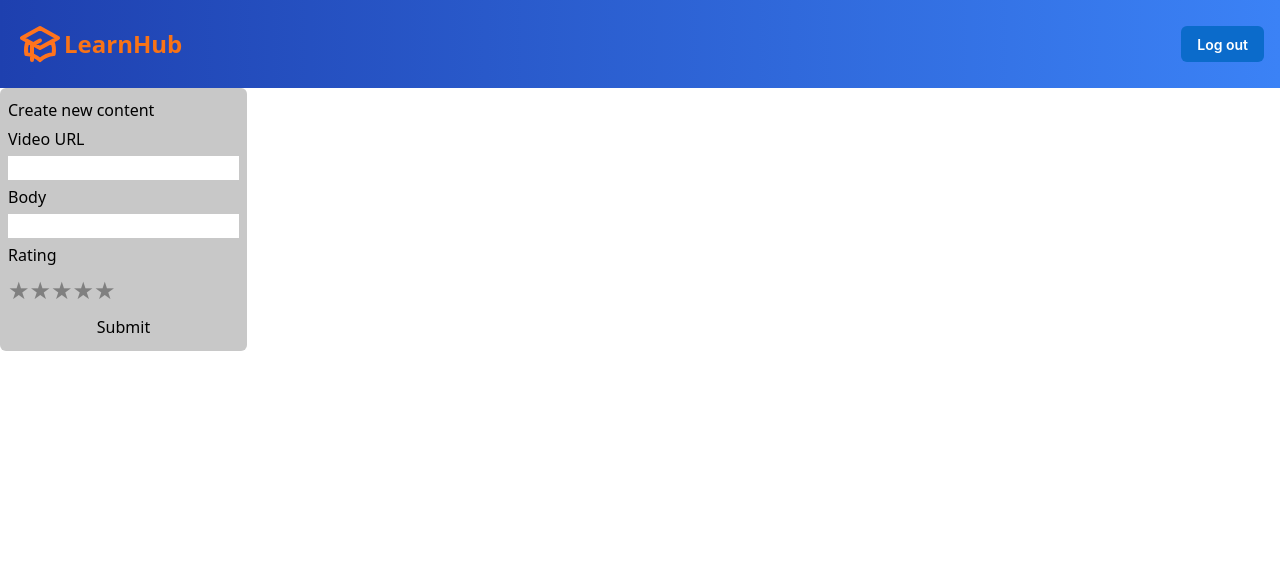
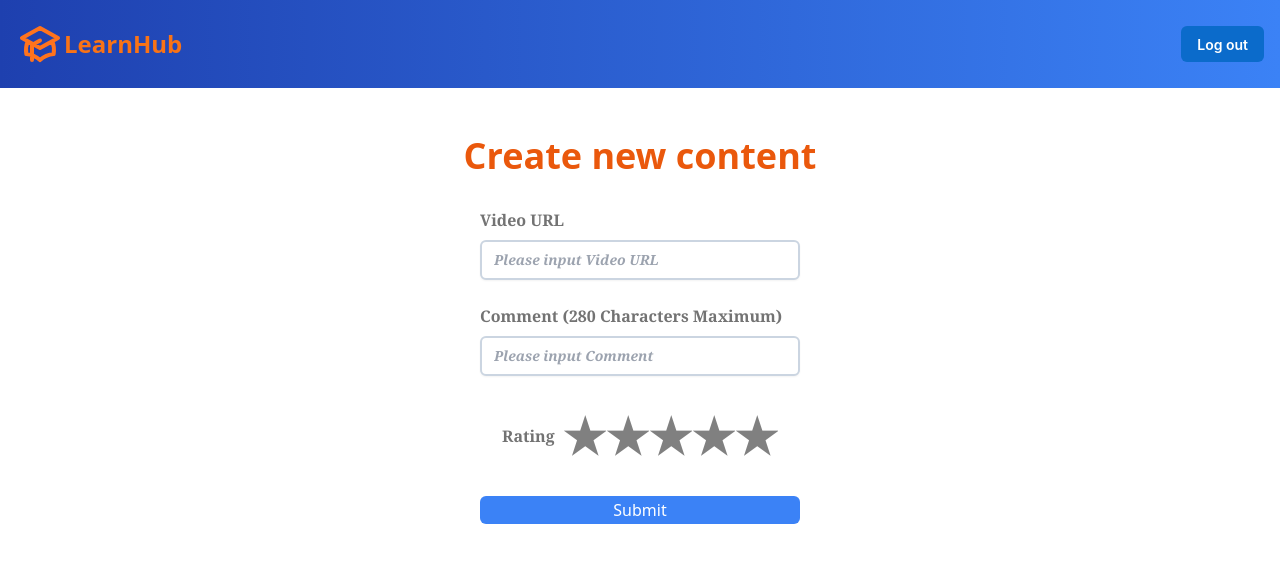
Before and after one commit to SHUSHI1137/LearnHub-Project, a React (Vite) app: page /create in a window 1280 px wide. Shown: the top 562 px of the page. Built offline with nearby package versions, Linux system fonts and the light colour scheme; no server answers; sample sign-in values are in the browser's storage.

Commit message:
update style css

```diff
--- a/package.json
+++ b/package.json
@@ -22,6 +22,9 @@
     "@types/react": "^18.2.15",
     "@types/react-dom": "^18.2.7",
     "axios": "^1.5.1",
+    "moment": "^2.29.4",
+    "react-hot-toast": "^2.4.1",
+    "react-paginate": "^8.2.0",
     "react-player": "^2.13.0",
     "react-router-dom": "^6.16.0",
     "react-stars": "^2.2.5"
--- a/src/components/Content.module.css
+++ /dev/null
@@ -1,11 +0,0 @@
-.content {
-  width: 60%;
-  height: auto;
-  padding: 10px 14px;
-  margin: 10px 0;
-  box-sizing: border-box;
-  box-shadow: 0 0 10px 5px rgb(0 0 0 / 0.1);
-
-  background-color: white;
-  border-radius: 10px;
-}
--- a/src/components/Content.tsx
+++ b/src/components/Content.tsx
@@ -15,13 +15,13 @@ const Content = ({ contents }: IContentsProps) => {
           <div className="flex flex-col italic font-extrabold text-ellipsis">
             <p>{contents.videoTitle}</p>
           </div>
-          <div className="flex flex-col italic gap-0	">
+          <div className="flex flex-col italic gap-3 mt-1 text-sm text-neutral-600">
             <p>{contents.creatorName}</p>
           </div>
-          <div className="flex flex-col h-full font-medium gap-4">
+          <div className="flex flex-col h-full font-medium gap-4 mt-5">
             <h5>{contents.comment}</h5>
           </div>
-          <div className="flex justify-between items-center">
+          <div className="flex justify-between items-center mt-1">
             <p>{contents.postedBy.username}</p>
             <ReactStars count={5} value={contents.rating} size={24} color2={'#ffd700'} edit={false} />
           </div>
--- a/src/components/Navbar.tsx
+++ b/src/components/Navbar.tsx
@@ -7,7 +7,7 @@ const Navbar = () => {
   const { isLoggedIn, logout } = useAuth()
 
   return (
-    <nav className="flex w-full	h-full justify-between bg-gradient-to-r from-blue-800 to-blue-500	items-center py-5 px-4	mx--8">
+    <nav className="flex w-full	h-full justify-between bg-gradient-to-r from-blue-800 to-blue-500	items-center py-5 px-4	">
       <div>
         <Link to="/" className="flex flex-initial	items-center text-2xl ">
           <img src="/src/assets/logo.svg" className="w-12 h-12"></img>
--- a/src/hooks/useContents.tsx
+++ b/src/hooks/useContents.tsx
@@ -1,11 +1,12 @@
 import { useEffect, useState } from 'react'
 import { ContentsDTO, CreatePostDTO } from '../types/dto'
-import axios from 'axios'
+import axios, { AxiosError } from 'axios'
 
 const useContents = () => {
   const [contents, setContents] = useState<ContentsDTO | null>(null)
   const [isLoading, setIsLoading] = useState<boolean>(false)
   const [isSubmitting, setIsSubmitting] = useState<boolean>(false)
+  const [error, setError] = useState(null)
 
   useEffect(() => {
     const fetchData = async () => {
@@ -16,6 +17,7 @@ const useContents = () => {
         console.log(res.data)
         setContents(res.data)
       } catch (err) {
+        if (err instanceof AxiosError) setError(err.response?.data.message)
         console.error(err)
       } finally {
         setIsLoading(false)
@@ -44,13 +46,13 @@ const useContents = () => {
 
       console.log(res.data)
     } catch (err) {
-      throw new Error('Cannot create content')
+      if (err instanceof AxiosError) throw new Error(err.response?.data.message)
     } finally {
       setIsSubmitting(false)
     }
   }
 
-  return { contents, isLoading, isSubmitting, createContent }
+  return { contents, isLoading, isSubmitting, error, createContent }
 }
 
 export default useContents
--- a/src/pages/CreateContent.tsx
+++ b/src/pages/CreateContent.tsx
@@ -1,7 +1,6 @@
 import { useNavigate } from 'react-router-dom'
 import useContents from '../hooks/useContents'
 import { FormEvent, useState } from 'react'
-import classes from '../pages/CreateContent.module.css'
 import ReactStars from 'react-stars'
 
 const CreateContent = () => {
@@ -32,19 +31,48 @@ const CreateContent = () => {
   if (isLoading) return <h1>Loading.....</h1>
 
   return (
-    <div className={classes.container}>
-      <form className={classes.contentForm} onSubmit={handleSubmit}>
-        <h2>Create new content</h2>
-        <label>Video URL</label>
-        <input type="text" value={newVideoUrl} onChange={(e) => setNewVideoUrl(e.target.value)} required />
-        <label>Body</label>
-        <input type="text" value={newComment} onChange={(e) => setNewComment(e.target.value)} required />
-        <label>Rating</label>
-        <ReactStars count={5} onChange={handleRating} value={newRating} size={24} color2={'#ffd700'} half={false} />
-        <button type="submit" disabled={isSubmitting}>
-          {isSubmitting ? 'Submitting...' : 'Submit'}
-        </button>
-      </form>
+    <div className="block box-border">
+      <div className="flex flex-col items-center justify-center box-border m-12">
+        <p className="text-4xl font-extrabold text-orange-600">Create new content</p>
+        <form className="flex flex-col gap-6 m-8" onSubmit={handleSubmit}>
+          <div className="flex flex-col font-serif font-bold text-neutral-500 gap-2 min-w-380">
+            <label>Video URL</label>
+            <input
+              type="url"
+              className="border-2 w-80 rounded-md placeholder:italic placeholder:text-slate-400block bg-white border-slate-300 py-2 pl-3 pr-3 shadow-sm focus:outline-none focus:border-sky-500 focus:ring-sky-500 focus:ring-1 sm:text-sm"
+              placeholder="Please input Video URL"
+              value={newVideoUrl}
+              onChange={(e) => setNewVideoUrl(e.target.value)}
+              required
+            />
+          </div>
+          <div className="flex flex-col font-serif font-bold text-neutral-500 gap-2 min-w-380">
+            <label>Comment (280 Characters Maximum)</label>
+            <input
+              type="text"
+              className="border-2 w-80 rounded-md placeholder:italic placeholder:text-slate-400block bg-white border-slate-300 py-2 pl-3 pr-3 shadow-sm focus:outline-none focus:border-sky-500 focus:ring-sky-500 focus:ring-1 sm:text-sm"
+              placeholder="Please input Comment"
+              maxLength={280}
+              value={newComment}
+              onChange={(e) => setNewComment(e.target.value)}
+              required
+            />
+          </div>
+          <div className="flex flex-row justify-center items-center font-serif font-bold text-neutral-500 gap-2 min-w-380">
+            <label>Rating</label>
+            <ReactStars count={5} onChange={handleRating} value={newRating} size={48} color2={'#ffd700'} half={false} />
+          </div>
+          <div className="flex flex-col gap-2.5 min-w-380 ">
+            <button
+              type="submit"
+              className="border-none bg-blue-500 hover:bf-blue-600 text-white rounded-md"
+              disabled={isSubmitting}
+            >
+              {isSubmitting ? 'Submitting...' : 'Submit'}
+            </button>
+          </div>
+        </form>
+      </div>
     </div>
   )
 }
--- a/src/pages/EditContent.tsx
+++ b/src/pages/EditContent.tsx
@@ -1,7 +1,6 @@
-import { FormEvent, useState } from 'react'
+import { FormEvent, useEffect, useState } from 'react'
 import updateContent from '../hooks/useContent'
 import { useNavigate, useParams } from 'react-router-dom'
-import classes from '../pages/EditContent.module.css'
 import Button from '@mui/joy/Button'
 import ReactStars from 'react-stars'
 import useContent from '../hooks/useContent'
@@ -9,10 +8,17 @@ import useContent from '../hooks/useContent'
 const EditContent = () => {
   const { id } = useParams()
   const { isLoading, isSubmitting, editContent } = updateContent(id || '1')
-  const { content } = useContent(id || '1')
+  const { content, error } = useContent(id || '1')
   const [editComment, setEditComment] = useState<string>('')
   const [editRating, setEditRating] = useState<number>(0)
   const navigate = useNavigate()
+
+  useEffect(() => {
+    if (content) {
+      setEditComment(content.comment)
+      setEditRating(content.rating)
+    }
+  }, [content])
 
   const handleRating = (rating: number) => {
     setEditRating(rating)
@@ -25,7 +31,7 @@ const EditContent = () => {
     try {
       await editContent(editComment, editRating)
 
-      navigate('/')
+      navigate(`/content/${id}`)
       console.log(handleSubmit)
     } catch (err) {
       console.error(err)
@@ -33,27 +39,41 @@ const EditContent = () => {
   }
 
   if (isLoading) return <h1>Loading....</h1>
+  if (error || !content) return <p className="text-center text-red-500">{error}</p>
 
   return (
-    <div className={classes.container}>
-      <form className={classes.contentForm} onSubmit={handleSubmit}>
-        <h2>Edit Content</h2>
-        <label>Comment (280 characters maximum)</label>
-        <input type="text" value={content?.comment} onChange={(e) => setEditComment(e.target.value)} required />
+    <div className="block box-border">
+      <div className="flex flex-col items-center justify-center box-border m-12">
+        <p className="text-4xl font-extrabold text-orange-600">Edit Content</p>
+        <form className="flex flex-col gap-6 m-8" onSubmit={handleSubmit}>
+          <div className="flex flex-col font-serif font-bold text-neutral-500 gap-2 min-w-380">
+            <label>Comment (280 Characters Maximum)</label>
+            <input
+              type="text"
+              className="border-2 w-80 rounded-md placeholder:italic placeholder:text-slate-400block bg-white border-slate-300 py-2 pl-3 pr-3 shadow-sm focus:outline-none focus:border-sky-500 focus:ring-sky-500 focus:ring-1 sm:text-sm"
+              placeholder="Please input Comment"
+              value={editComment}
+              onChange={(e) => setEditComment(e.target.value)}
+              required
+            />
+          </div>
+          <div className="flex items-center font-serif font-bold text-neutral-500 gap-2 min-w-380">
             <label>Rating</label>
             <ReactStars
               count={5}
               onChange={handleRating}
-          value={content?.rating}
-          size={24}
+              value={content.rating}
+              size={48}
               color2={'#ffd700'}
               half={false}
             />
+          </div>
           <Button type="submit" variant="solid" disabled={isSubmitting}>
             {isSubmitting ? 'Submitting...' : 'Submit'}
           </Button>
         </form>
       </div>
+    </div>
   )
 }
 
--- a/src/pages/Home.tsx
+++ b/src/pages/Home.tsx
@@ -1,22 +1,21 @@
 import useContents from '../hooks/useContents'
-import Content from '../components/Content'
 import { useAuth } from '../providers/AuthProvider'
 import { NavLink } from 'react-router-dom'
 import Button from '@mui/joy/Button'
+import Content from '../components/Content'
 
 const Home = () => {
-  const { contents, isLoading } = useContents()
+  const { contents, isLoading, error } = useContents()
   const { isLoggedIn } = useAuth()
 
   if (isLoading) return <h1>Loading...</h1>
 
+  if (error || !contents) return <p className="text-center text-red-500">{error}</p>
+
   console.log(contents)
   return (
     <>
-      <section
-        className="flex text-left flex-col	gap-2 py-6	px-8 bg-gradient-to-r w-full from-blue-800 to-blue-500 underline-offset-4
-"
-      >
+      <section className="flex text-left flex-col	gap-2 py-6	px-8 bg-gradient-to-r w-full from-blue-800 to-blue-500 underline-offset-4">
         <h1 className="subpixel-antialiased hover:italic text-5xl font-black	w-fit text-orange-500 underline decoration-pink-500">
           LearnHub
         </h1>
--- a/src/pages/Login.tsx
+++ b/src/pages/Login.tsx
@@ -1,3 +1,4 @@
+/* eslint-disable react/no-unescaped-entities */
 import { FormEvent, useState } from 'react'
 import { Link, useNavigate } from 'react-router-dom'
 import { useAuth } from '../providers/AuthProvider'
@@ -20,7 +21,7 @@ const Login = () => {
   }
 
   return (
-    <main className="block box--border">
+    <main className="block box-border">
       <div className="flex flex-col items-center justify-center box-border m-12">
         <p className="text-4xl font-extrabold text-orange-600">Login</p>
         <form className="flex flex-col gap-6 m-8" onSubmit={handleSubmit}>
```
Also changed, not shown: src/hooks/useContent.tsx (+4 -3 lines), src/pages/ContentDetail.tsx (+26 -20 lines), 1 other file (tests, documents, lock files or other folders). Lines whose indentation alone changed are shown as unchanged.
